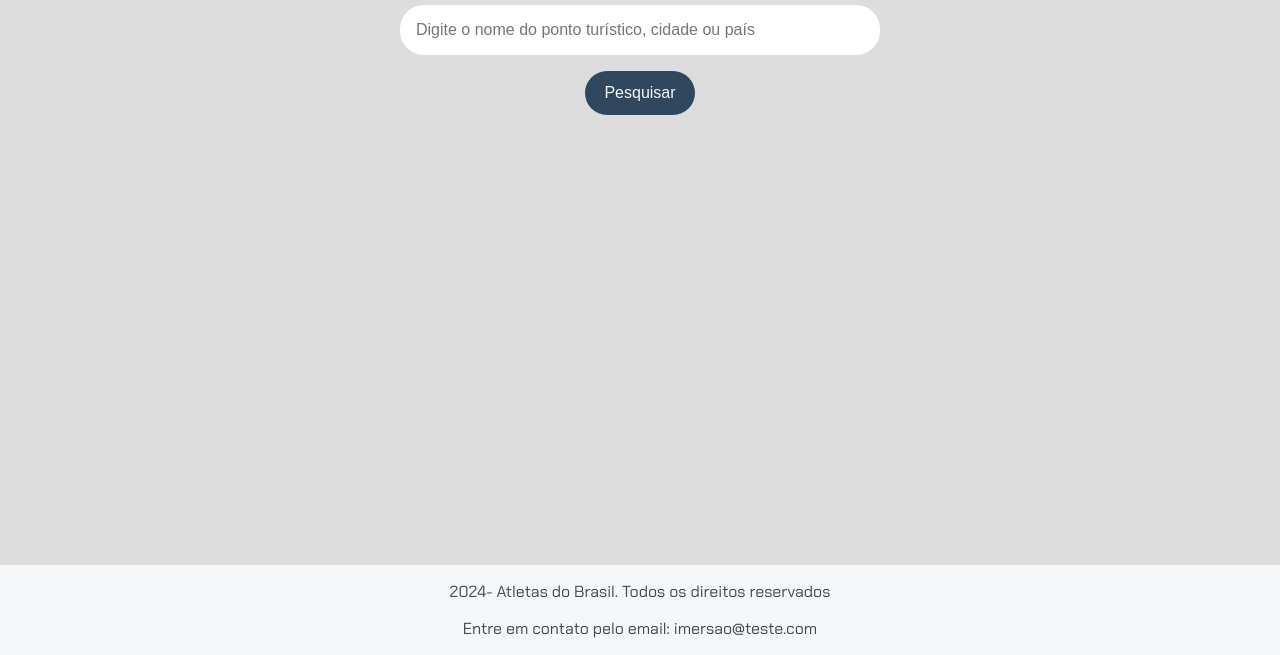
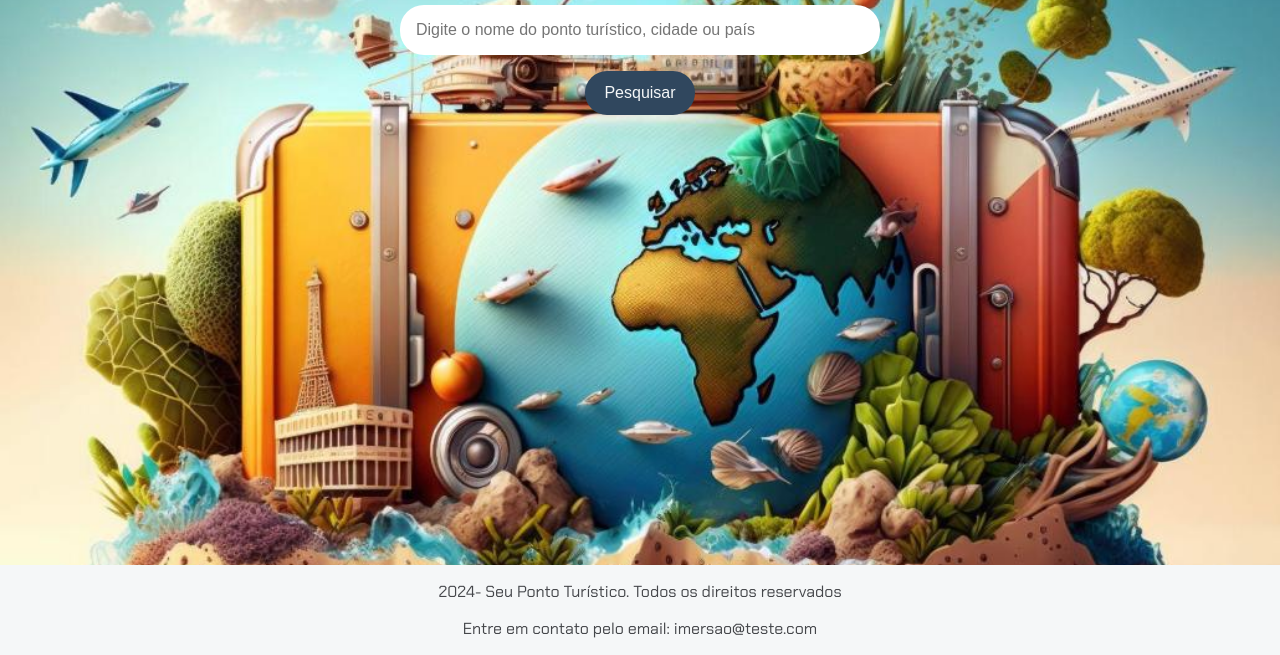
Before and after one commit to JoaoBLima/ImersaoAlura, a plain HTML site: page index.html in a window 1280 px wide. Shown: the part 145-800 px from the top of the page. Drawn offline with Linux system fonts and the light colour scheme.

Commit message:
adição da pasta imagens e alterações no css

```diff
--- a/index.html
+++ b/index.html
@@ -21,7 +21,7 @@
         </section>
     </main>
     <footer>
-        <p>2024- Atletas do Brasil. Todos os direitos reservados</p>
+        <p>2024- Seu Ponto Turístico. Todos os direitos reservados</p>
         <p>Entre em contato pelo email: imersao@teste.com</p>
     </footer>
     <script src="dados.js"></script>
--- a/styles.css
+++ b/styles.css
@@ -5,6 +5,9 @@
 body {
     font-family: "Chakra Petch", sans-serif; /* Define a fonte padrão */
     background-color: #DDDDDD; /* Cor de fundo da página */
+    background-image: url('imagens/Viagem.jpg');
+    background-size: cover; /* Ajusta a imagem para cobrir toda a área */
+    background-position: center;
     display: flex; /* Usa Flexbox para layout */
     flex-direction: column; /* Alinha os itens na vertical */
     align-items: center; /* Centraliza os itens horizontalmente */
```
Also changed, not shown: imagens/Viagem.jpg (added).
